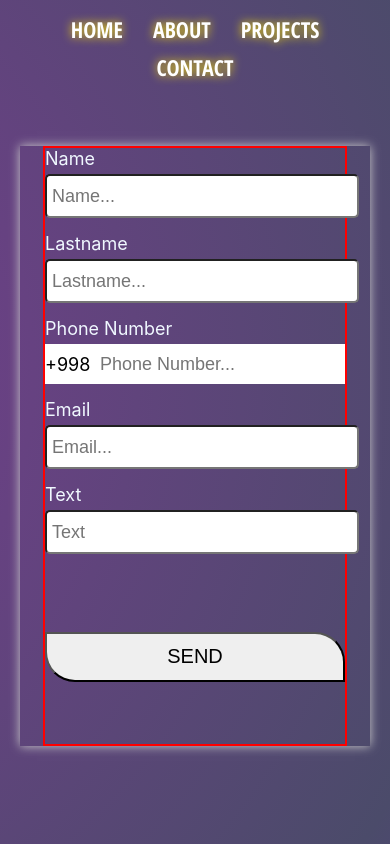
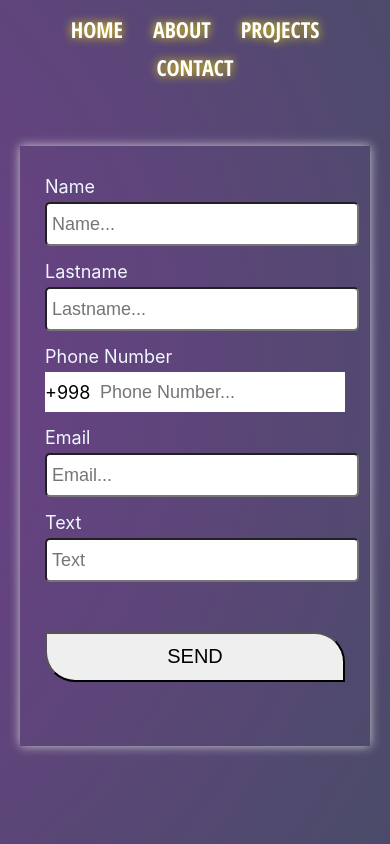
Before and after one commit to rakhimovdev/New_portfolio, a React (Create React App) app: page /contact in a window 390 px wide. Built offline with nearby package versions, Linux system fonts and the light colour scheme.

Commit message:
Add all media

```diff
--- a/src/pages/Contact/Contact.css
+++ b/src/pages/Contact/Contact.css
@@ -18,7 +18,7 @@ form {
     justify-content: space-around;
     margin: auto;
     width: 80%;
-    height: 100%;
+    height: 90%;
 }
 
 input {
@@ -91,7 +91,6 @@ button:hover {
 
     form {
         margin: auto;
-        border: 2px solid red;
         width: 300px;
     }
 
```
